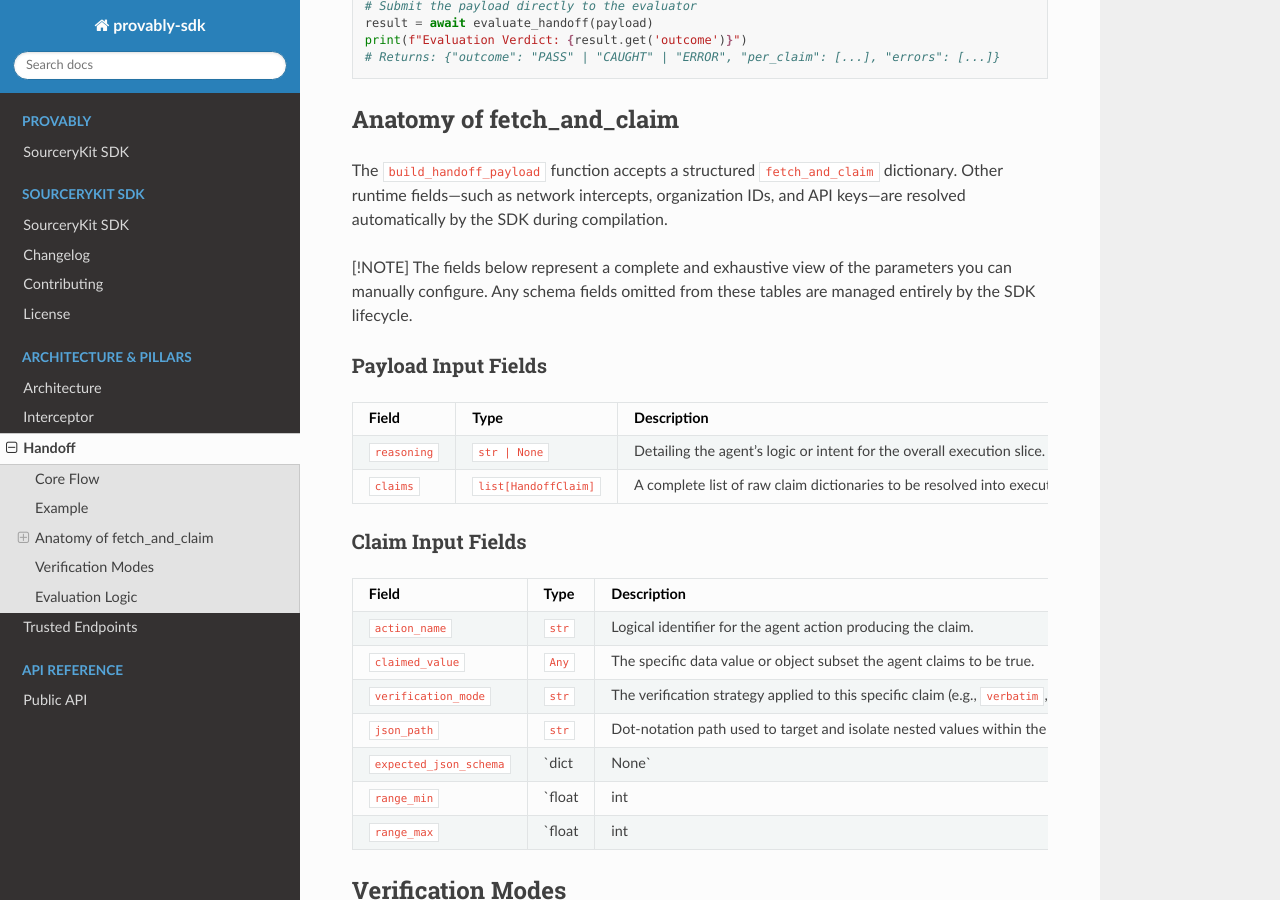
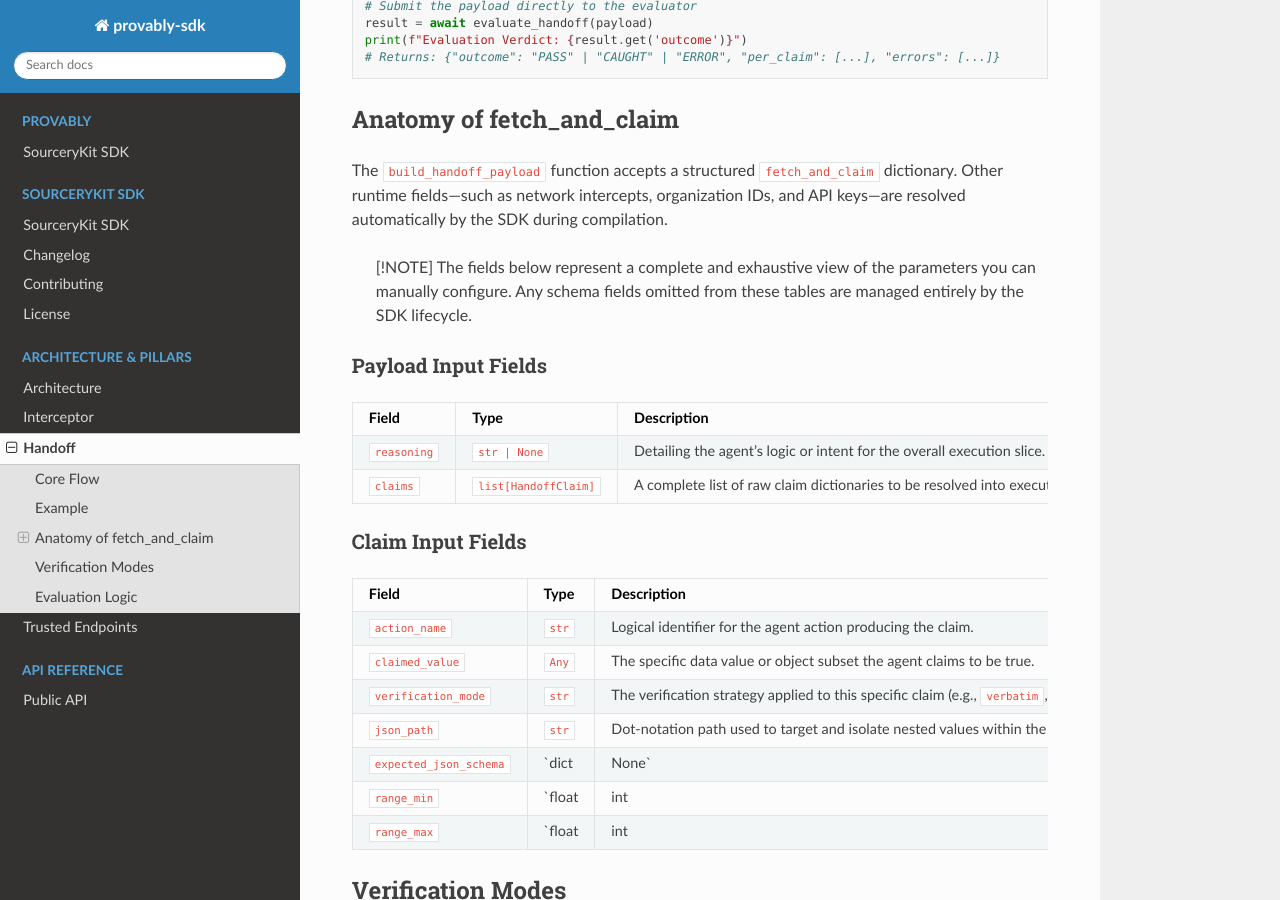
Before and after one commit to ProvablyAI/sourcerykit, a Sphinx documentation site: the page built from docs/handoff.md, in a window 1280 px wide and 900 px high, scrolled down 993 px. Built offline with Sphinx 7.4.7 and the Read the Docs theme 3.1.0, drawn with Linux system fonts in a browser that asks for light colours.

```diff
--- a/docs/handoff.md
+++ b/docs/handoff.md
@@ -43,8 +43,8 @@ print(f"Evaluation Verdict: {result.get('outcome')}")
 ## Anatomy of fetch_and_claim
 The `build_handoff_payload` function accepts a structured `fetch_and_claim` dictionary. Other runtime fields—such as network intercepts, organization IDs, and API keys—are resolved automatically by the SDK during compilation.
 
-[!NOTE]
-The fields below represent a complete and exhaustive view of the parameters you can manually configure. Any schema fields omitted from these tables are managed entirely by the SDK lifecycle.
+> [!NOTE]
+> The fields below represent a complete and exhaustive view of the parameters you can manually configure. Any schema fields omitted from these tables are managed entirely by the SDK lifecycle.
 
 ### Payload Input Fields
 | Field | Type | Description |
```
